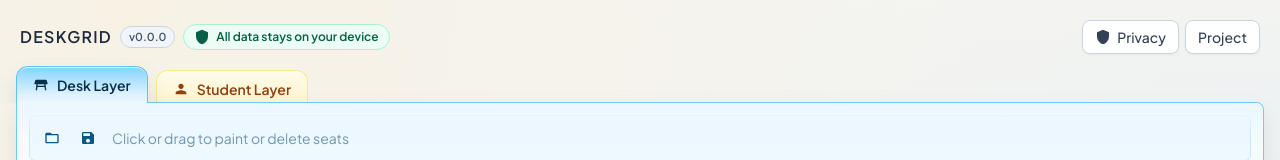
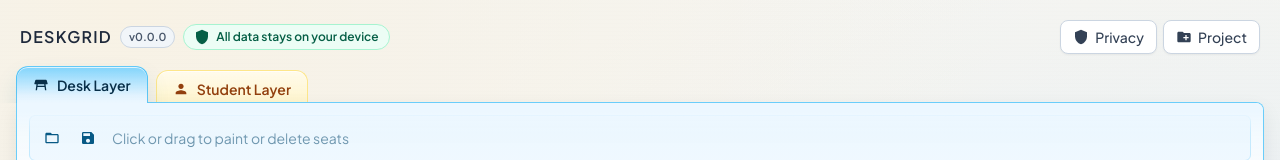
Before and after one commit to Peaj/DeskGrid, a React (Vite) app: page / in a window 1280 px wide. Shown: the top 160 px of the page. Built offline with nearby package versions, Linux system fonts and the light colour scheme.

Commit message:
Add folder icon to project menu button

```diff
--- a/src/components/TopBar.tsx
+++ b/src/components/TopBar.tsx
@@ -129,7 +129,10 @@
             </div>
           </details>
           <details className="app-menu" ref={projectMenuRef}>
-            <summary className="ui-btn">Project</summary>
+            <summary className="ui-btn">
+              <NewProjectIcon />
+              Project
+            </summary>
             <div className="app-menu-panel">
               <button className="app-menu-item" onClick={() => runMenuAction(onNewProject, projectMenuRef)}>
                 <NewProjectIcon />
```
